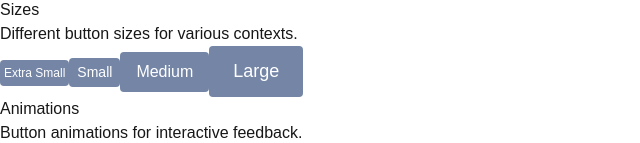
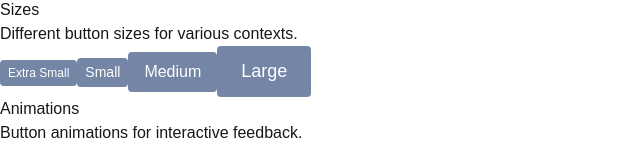
Before and after one commit to menchacaeli/nextjs-ui-components, a Next.js app: page / in a window 1280 px wide. Shown: the part 588-731 px from the top of the page, without its empty margins (0-640 px from the left). Built offline with nearby package versions, Linux system fonts and the light colour scheme.

Commit message:
added more lr padding to xs btn

```diff
--- a/src/components/Button/Button.css
+++ b/src/components/Button/Button.css
@@ -12,7 +12,7 @@
 
 /* BUTTON SIZES */
 .btn--xs {
-    padding: var(--spacing-1) var(--spacing-1);
+    padding: var(--spacing-1) var(--spacing-2);
     font-size: var(--font-size-xs);
 }
 
```
